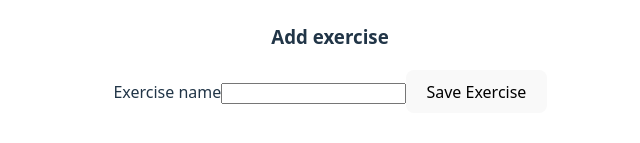
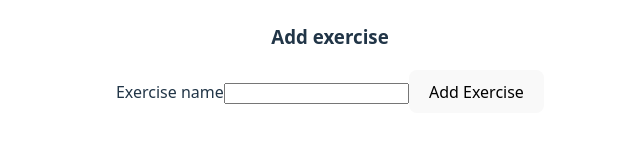
Before and after one commit to doctype-Melvin/lightweight-mvp, a React (Vite) app: page / in a window 1280 px wide. Shown: the part 341-484 px from the top of the page, without its empty margins (310-950 px from the left). Built offline with nearby package versions, Linux system fonts and the light colour scheme.

Commit message:
remove props from ExerciseForm - modify tests

```diff
--- a/src/App.tsx
+++ b/src/App.tsx
@@ -7,7 +7,7 @@ function App() {
   return (
     <>
       <div data-testid='mother'>
-        <ExerciseForm label='Exercise name' onSave={() => console.log('Something is wrong')}/> {/* why put onSave as prop? */}
+        <ExerciseForm label='Exercise name' />
       </div>
     </>
   )
--- a/src/components/ExerciseForm/ExerciseForm.tsx
+++ b/src/components/ExerciseForm/ExerciseForm.tsx
@@ -1,12 +1,12 @@
 import { useState } from "react";
 import type { ExerciseItem } from "../../types";
+import { useExerciseStore } from "../../stores";
 
 interface ExerciseFormProps {
     label: string;
-    onSave: (exercise: ExerciseItem) => void
 }
 
-export default function ExerciseForm({ label, onSave }: ExerciseFormProps) {
+export default function ExerciseForm({ label }: ExerciseFormProps) {
 
     const [name, setName] = useState('');
 
@@ -16,12 +16,12 @@ export default function ExerciseForm({ label, onSave }: ExerciseFormProps) {
 
     const handleSubmit = (e: React.FormEvent) => {
         e.preventDefault()
-
+        const store = useExerciseStore.getState()
         const newInput: ExerciseItem = {
             name
         }
 
-        onSave(newInput)
+        store.addItem(newInput)
         resetInput()
     }
 
@@ -36,7 +36,7 @@ export default function ExerciseForm({ label, onSave }: ExerciseFormProps) {
             value={name}
             type="text"/>
         </label>
-        <button onClick={handleSubmit}>Save Exercise</button>
+        <button onClick={handleSubmit}>Add Exercise</button>
         </>
     )
 }
--- a/src/stores/ExerciseStore.ts
+++ b/src/stores/ExerciseStore.ts
@@ -1,9 +1,10 @@
 import { create } from "zustand";
+import type { ExerciseItem } from "../types";
 
 interface ExerciseStore {
-    list: string[],
+    list: ExerciseItem[],
     size: number,
-    addItem: (exercise: string) => void
+    addItem: (exercise: ExerciseItem) => void
 }
 
 export const useExerciseStore = create<ExerciseStore>()((set) => ({
--- a/src/types/index.ts
+++ b/src/types/index.ts
@@ -1,4 +1,4 @@
-// Shape of the ExerciseData object
+// Shape of the ExerciseItem object
 export interface ExerciseItem {
     name: string;
 }
```
Also changed, not shown: 2 other files (tests, documents, lock files or other folders).
